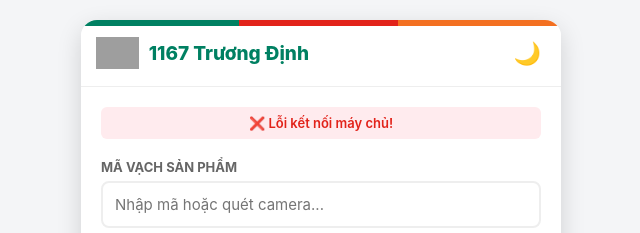
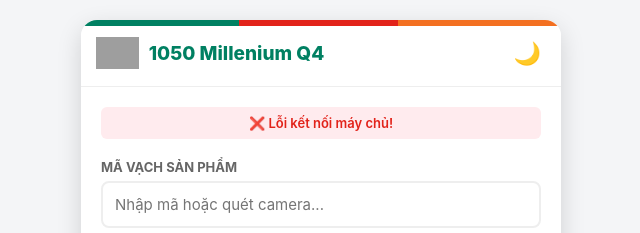
Before and after one commit to lamhuy12599/1050kiemtragia, a plain HTML site: page index.html in a window 1280 px wide. Shown: the top 233 px of the page, 319-959 px from the left. Drawn offline with Linux system fonts and the light colour scheme; no server answers; grey boxes are pictures that could not be loaded.

Commit message:
Update index.html

```diff
--- a/index.html
+++ b/index.html
@@ -3,7 +3,7 @@
 <head>
     <meta charset="UTF-8">
     <meta name="viewport" content="width=device-width, initial-scale=1.0">
-    <title>1167 Trương Định, Checker</title>
+    <title>1050 Millenium Q4, Checker</title>
 
     <link rel="icon" href="https://upload.wikimedia.org/wikipedia/commons/thumb/4/40/7-eleven_logo.svg/1280px-7-eleven_logo.svg.png">
 
@@ -97,7 +97,7 @@
     <div class="app-header">
         <div class="header-left">
             <img src="https://upload.wikimedia.org/wikipedia/commons/4/40/7-eleven_logo.svg" alt="7-Eleven Logo" class="app-logo">
-            <h2>1167 Trương Định</h2>
+            <h2>1050 Millenium Q4</h2>
         </div>
         <button class="theme-btn" onclick="toggleTheme()" id="themeIcon">🌙</button>
     </div>
```
